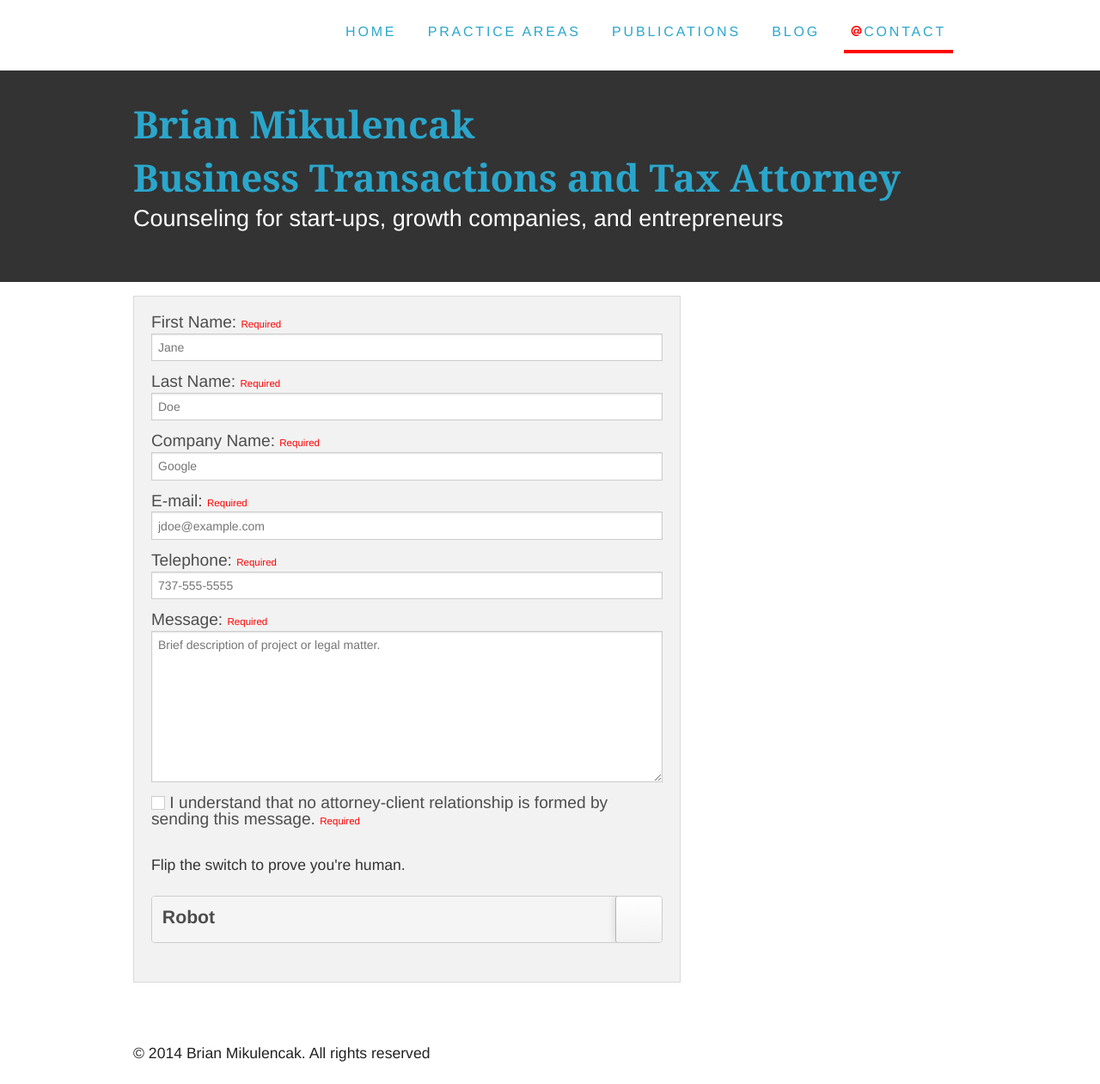
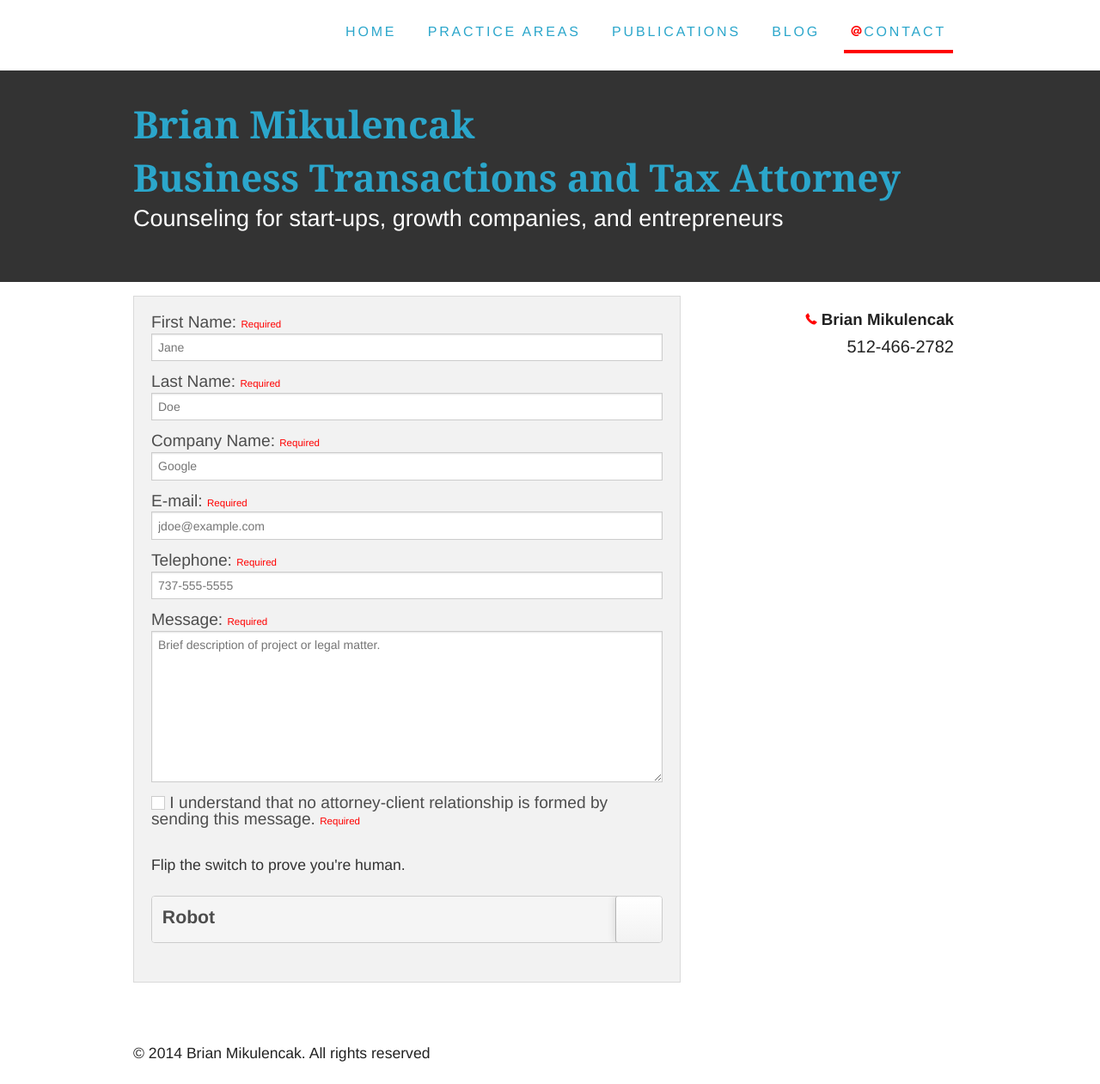
Before and after one commit to brianmik/bmaustinlaw, a Jekyll site: the page built from contact.html, in a window 1280 px wide. Shown: the whole page at 86% size. Built offline with Jekyll 4.4.1, drawn with Linux system fonts in a browser that asks for light colours; Markdown is read by kramdown in place of the engine named in the settings.

Commit message:
added brians phone number to the contact page

```diff
--- a/contact.html
+++ b/contact.html
@@ -43,16 +43,13 @@ title:  Contact Me
     				</form>
     			</div>
   		  </div>
-
-<!--         <div class="large-6 columns">
-          <ul class="vcard">
-            <li class="fn">Brian Mikulencak</li>
-            <li class="street-address">street address</li>
-            <li class="locality"><span class="city">Austin</span>, <span class="state">Texas</span> <span class="zip">zip code</span></li>
-            <li class="tel">Phone number</li>
-            <li class="email"><a href="#">brian@bmasutinlaw.com</a></li>
-          </ul>
-        </div> -->
+        <div class="large-4 columns">
+            <ul class="vcard">
+              <li class="fn"><i class="fi-telephone size-72 red"></i> Brian Mikulencak</li>
+              <li class="tel">512-466-2782</li>
+            </ul>
+        </div>
+      </section>
       </div>
     </div>
   </div>
--- a/css/main.css
+++ b/css/main.css
@@ -150,6 +150,14 @@ p {
 textarea {
   height: auto;
 }
+
+.vcard {
+  border: none;
+  font-size: 1.25em;
+  text-align: right;
+  width: 100%;
+}
+
 
 /* SECTION - ACCORDIONS */
 .section-container.accordion {
```
